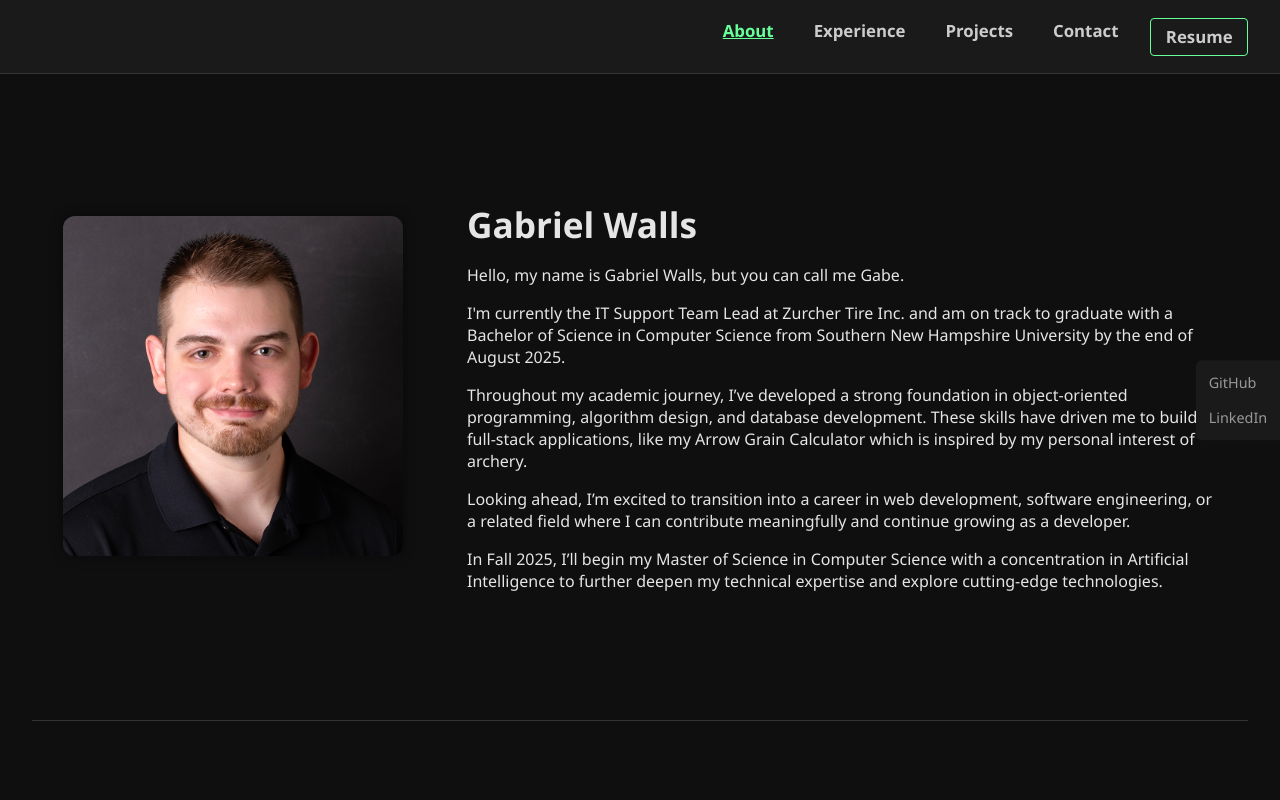
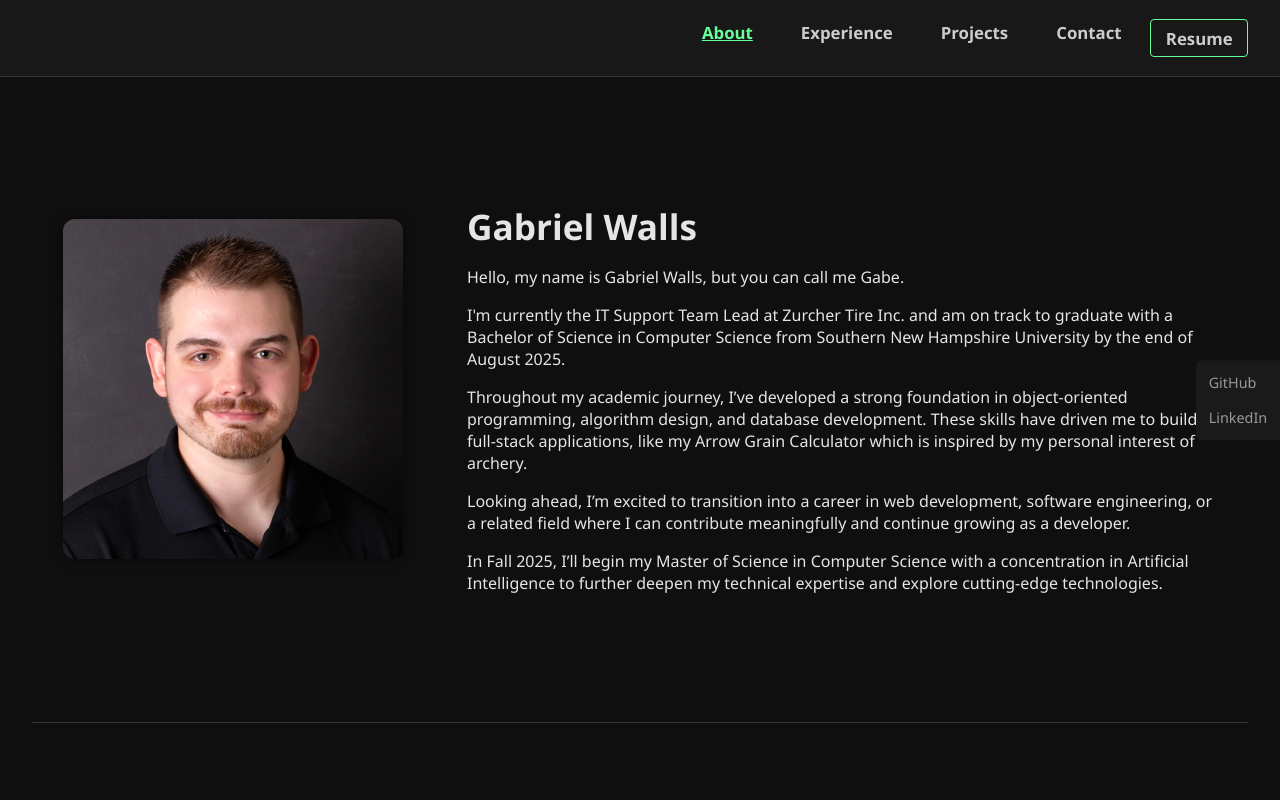
Before and after one commit to GabeWalls/gabewalls.github.io, a plain HTML site: page index.html in a window 1280 px wide. Shown: the top 800 px of the page. Drawn offline with nearby package versions, Linux system fonts and the light colour scheme.

Commit message:
Updated resume button, coloring, navbar

```diff
--- a/styles.css
+++ b/styles.css
@@ -12,6 +12,8 @@ html {
 
 /* Resume Button */
 .resume-btn {
+  display: flex;
+  align-items: center;
   padding: 0.4rem 0.9rem;
   border: 1px solid #66ff99;
   color: #66ff99;
@@ -30,7 +32,7 @@ html {
 
 /* TOP NAVIGATION */
 .top-nav {
-  background-color: #1a1a1a;
+  background-color: rgba(26, 26, 26, 0.95);
   padding: 1.2rem 2rem;
   display: flex;
   justify-content: flex-end;
@@ -39,6 +41,7 @@ html {
   top: 0;
   z-index: 1000;
   border-bottom: 1px solid #333;
+  transition: background-color 0.3s ease;
 }
 
 /* Optional: show/hide site title */
@@ -53,14 +56,14 @@ html {
 .top-nav nav {
   display: flex;
   align-items: center;
-  gap: 2rem;
+  gap: 1.8rem;
 }
 
 /* Nav Links */
 .top-nav nav ul {
   list-style: none;
   display: flex;
-  gap: 2.5rem;
+  gap: 3rem;
   margin: 0;
   padding: 0;
   align-items: center;
@@ -85,7 +88,10 @@ html {
   text-decoration: underline;
 }
 
-
+.top-nav.scrolled {
+  background-color: rgba(26, 26, 26, 0.75); /* slightly transparent */
+  backdrop-filter: blur(6px); /* optional for glassy effect */
+}
 
 /* SOCIAL LINKS */
 .social-vertical {
@@ -323,9 +329,9 @@ ul li {
 }
 
 a {
-  color: #40bdf8;
+  color: #66ff99;
 }
 
 a:hover {
-  color: #66d9ff;
+  color: #99ffcc;
 }
```
